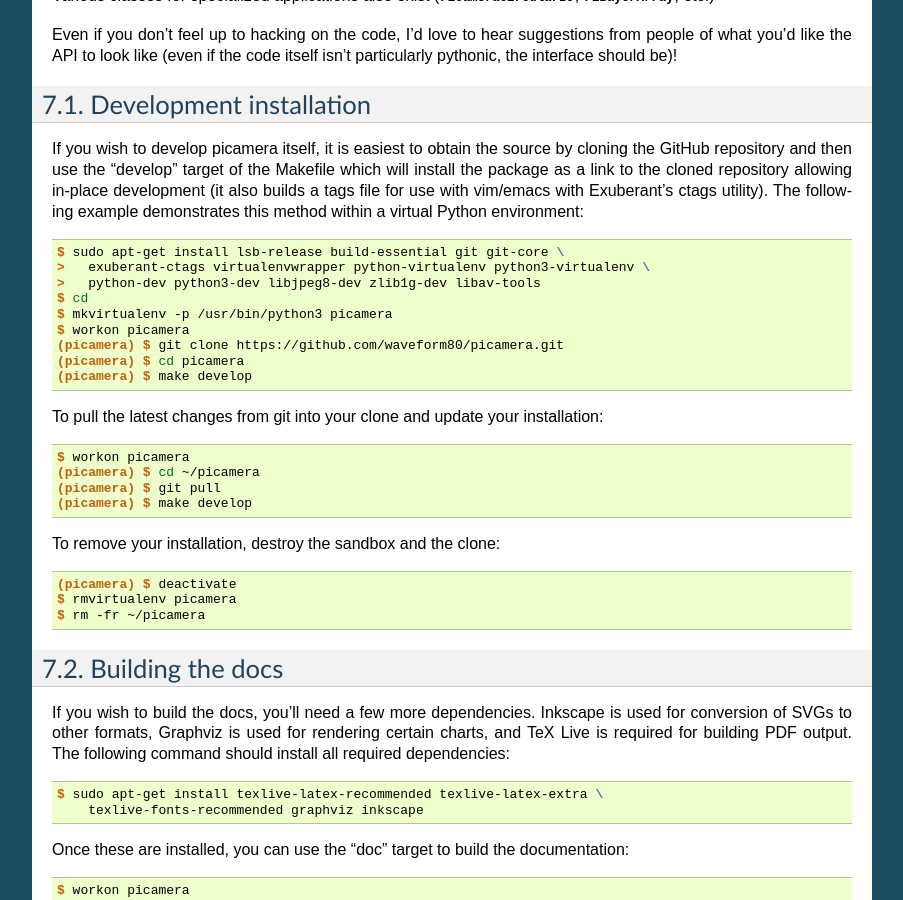
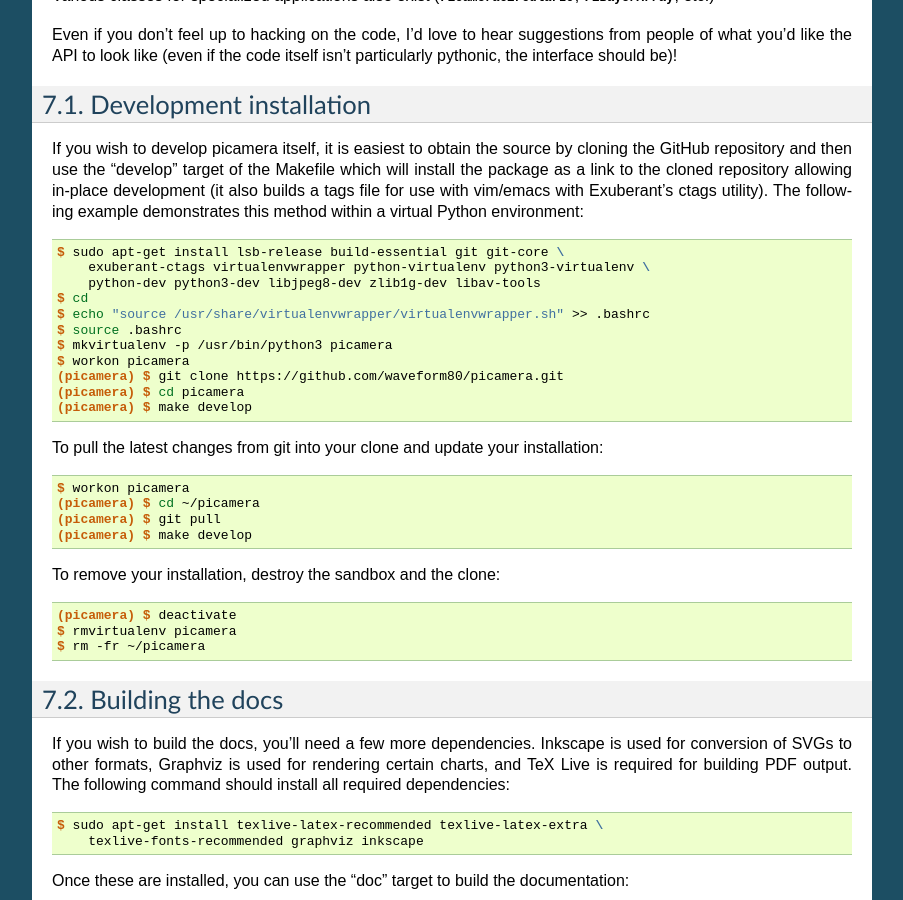
Before and after one commit to waveform80/picamera, a Sphinx documentation site: the page built from docs/development.rst, in a window 1280 px wide and 900 px high, scrolled down 402 px. Shown: the whole window, without its empty margins (198-1101 px from the left). Built offline with Sphinx 7.4.7, drawn with Linux system fonts in a browser that asks for light colours; pages that are not in the unit, such as notebooks, are missing from menus.

```diff
--- a/docs/development.rst
+++ b/docs/development.rst
@@ -48,9 +48,11 @@ within a virtual Python environment:
 .. code-block:: console
 
     $ sudo apt-get install lsb-release build-essential git git-core \
-    >   exuberant-ctags virtualenvwrapper python-virtualenv python3-virtualenv \
-    >   python-dev python3-dev libjpeg8-dev zlib1g-dev libav-tools
+        exuberant-ctags virtualenvwrapper python-virtualenv python3-virtualenv \
+        python-dev python3-dev libjpeg8-dev zlib1g-dev libav-tools
     $ cd
+    $ echo "source /usr/share/virtualenvwrapper/virtualenvwrapper.sh" >> .bashrc
+    $ source .bashrc
     $ mkvirtualenv -p /usr/bin/python3 picamera
     $ workon picamera
     (picamera) $ git clone https://github.com/waveform80/picamera.git
```
